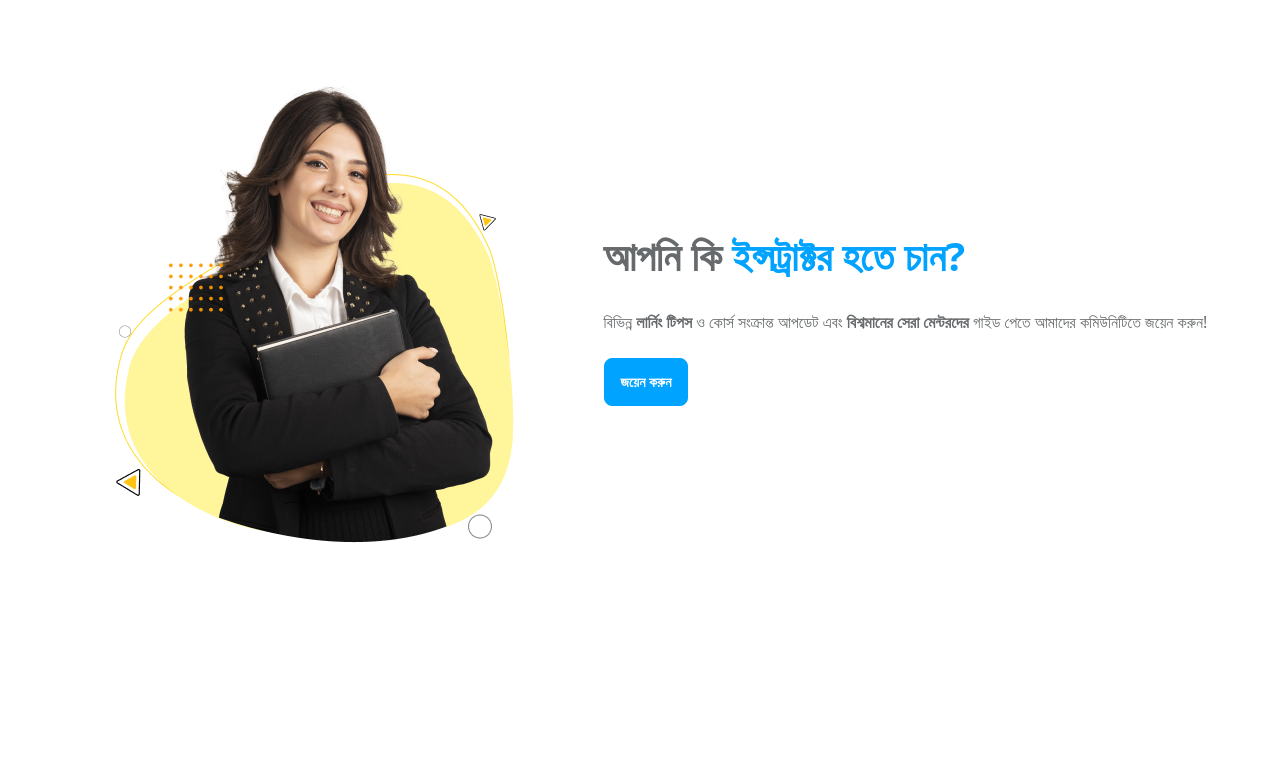
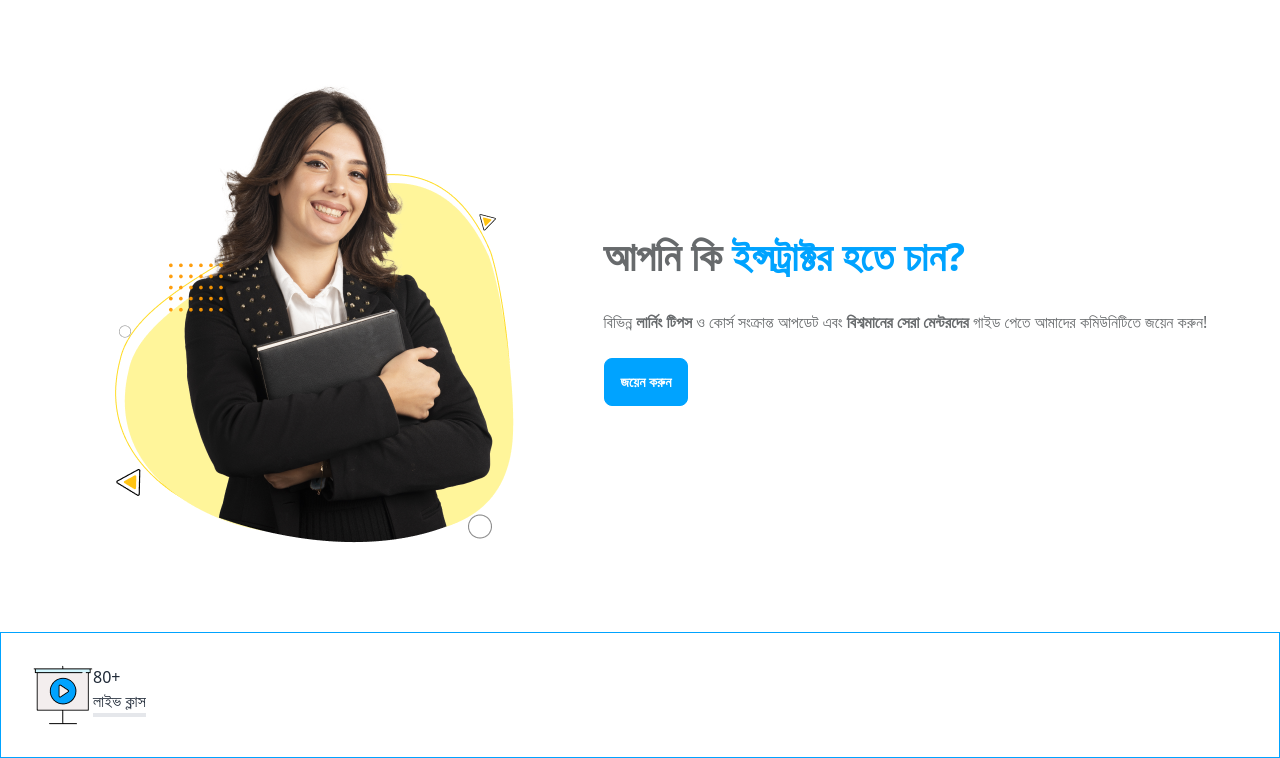
Before and after one commit to rashaduldev/uy-portfulllio, a plain HTML site: page index.html in a window 1280 px wide. Shown: the part 3063-3821 px from the top of the page. Before the commit the page ends 3695 px from the top, so only its background shows below. Drawn offline with nearby package versions, Linux system fonts and the light colour scheme.

Commit message:
Almost ready

```diff
--- a/index.html
+++ b/index.html
@@ -307,6 +307,22 @@
           </div>
         </div>
       </div>
+
+      <div class="w-full" style="border:1px solid #00A3FF;">
+        <div class="flex p-8">
+          <img src="./photos/m_c/m_c_1.png" alt="">
+         <div>
+          <p>80+</p>
+          <p>লাইভ ক্লাস</p>
+          <hr color="red">
+<hr color="#008000">
+<hr color="rgb(0, 0, 255)">
+
+          <hr class="right-0">
+         </div>
+
+        </div>
+      </div>
     </section>
   </main>
   <!-- footer part -->
```
Also changed, not shown: photos/m_c/m_c_1.png (added), photos/m_c/m_c_2.png (added), photos/m_c/m_c_3.png (added), photos/m_c/m_c_4.png (added).
